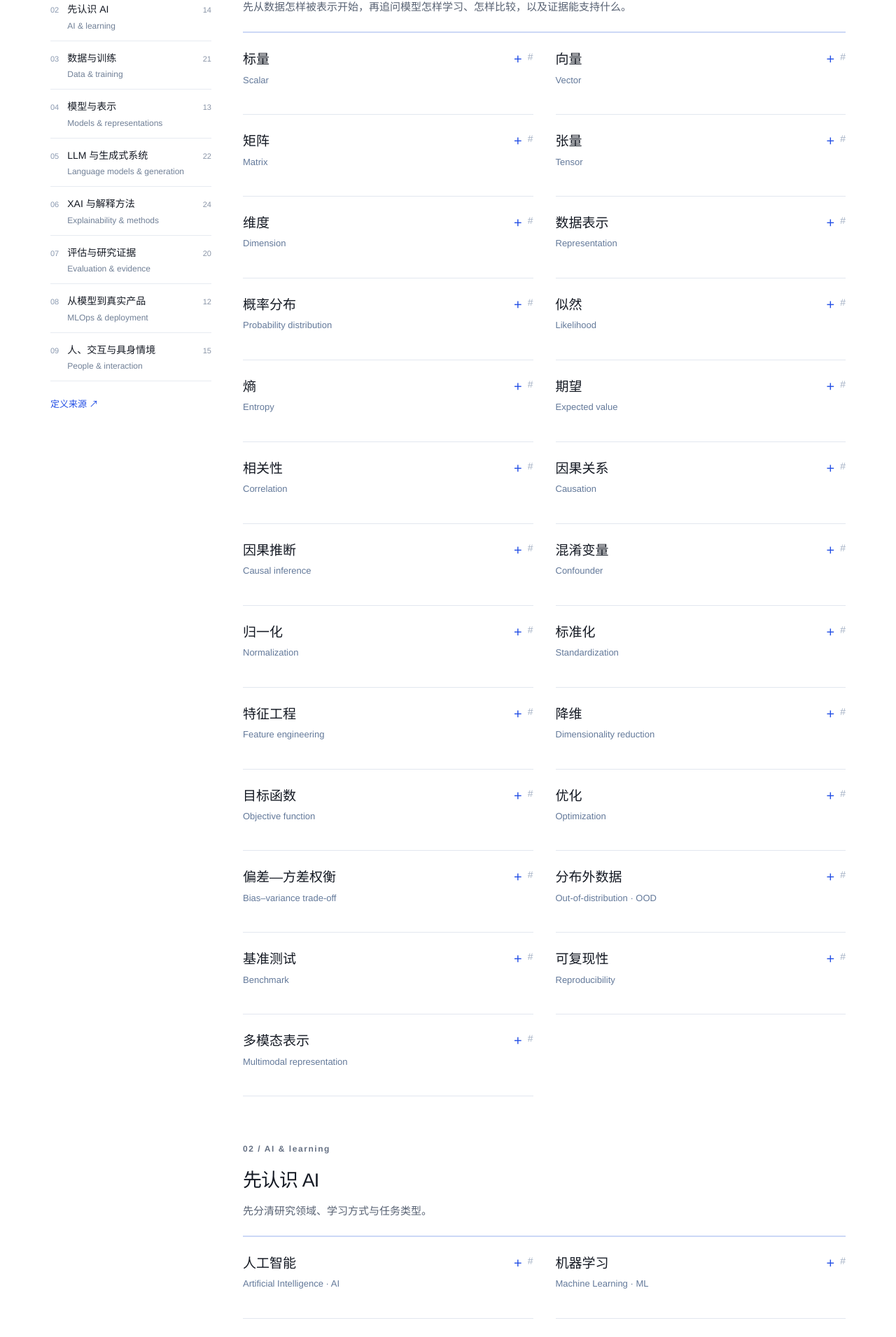
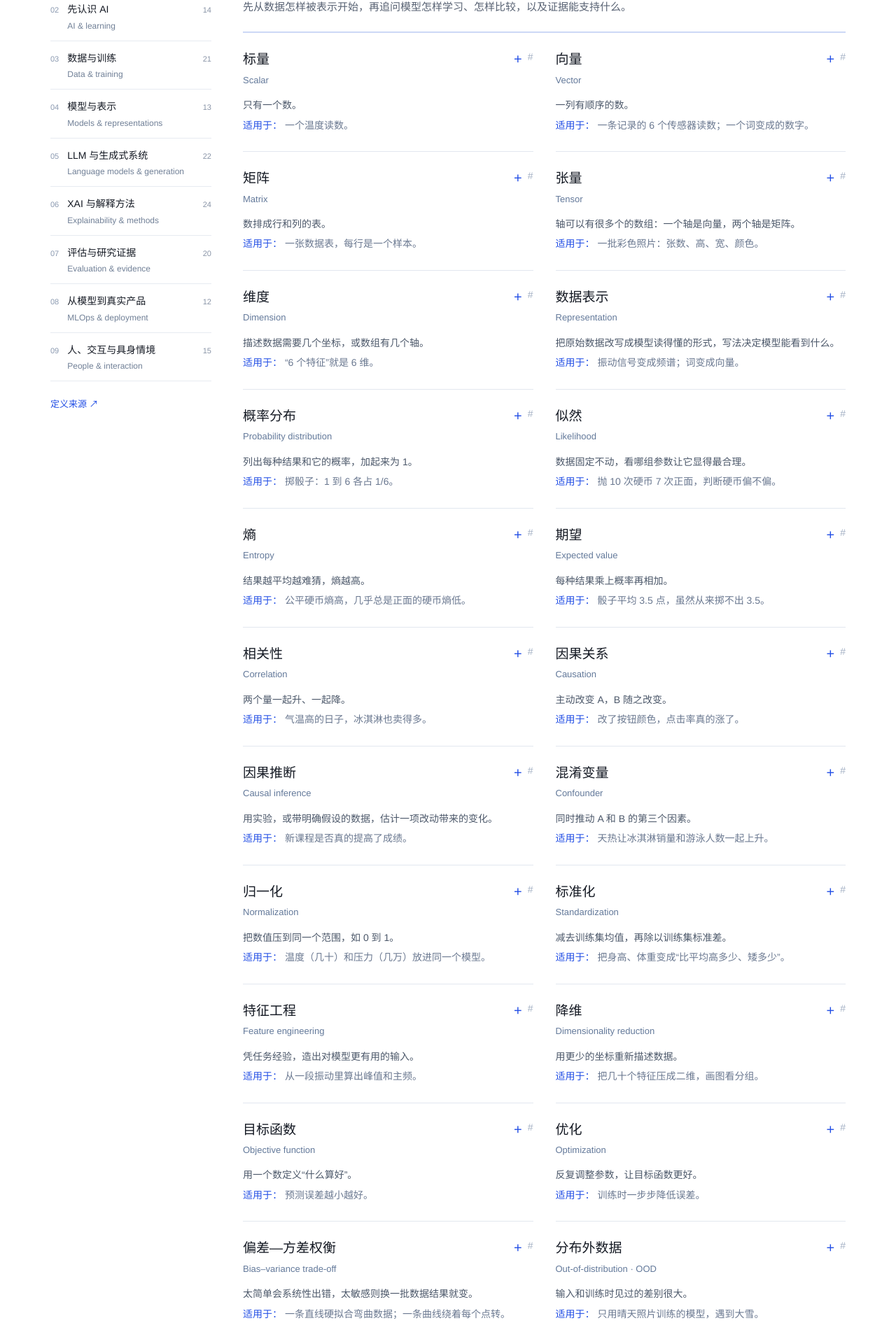
Before and after one commit to limbohoo/xai_fieldnote, a Next.js app: page /glossary in a window 1280 px wide. Shown: the part 614-2525 px from the top of the page at 70% size. Built offline with nearby package versions, Linux system fonts and the light colour scheme.

Commit message:
Glossary foundations: short mechanism + plain example lines; expanded view keeps full definition (#11)

```diff
--- a/app/glossary-data.ts
+++ b/app/glossary-data.ts
@@ -302,6 +302,8 @@ export const glossaryGroups = [
         'fundamentals',
         ['vector', 'matrix'],
         '自拟例：把“本次抓取用了 2.4 秒”作为一个标量输入，不能直接表达整段运动轨迹。',
+        '只有一个数。',
+        '一个温度读数。',
       ),
       t(
         'vector',
@@ -311,6 +313,8 @@ export const glossaryGroups = [
         'fundamentals',
         ['scalar', 'matrix', 'tensor', 'representation'],
         '自拟例：用 [耳朵角度、眼睛开合、动作幅度] 组成一个向量，模型才能把这三个线索一起处理。',
+        '一列有顺序的数。',
+        '一条记录的 6 个传感器读数；一个词变成的数字。',
       ),
       t(
         'matrix',
@@ -320,6 +324,8 @@ export const glossaryGroups = [
         'fundamentals',
         ['vector', 'tensor', 'objective-function'],
         '自拟例：把 100 个样本的 6 个特征排成 100×6 的矩阵后，线性模型可以一次处理整批数据。',
+        '数排成行和列的表。',
+        '一张数据表，每行是一个样本。',
       ),
       t(
         'tensor',
@@ -329,6 +335,8 @@ export const glossaryGroups = [
         'tensor',
         ['scalar', 'vector', 'matrix', 'multimodal-representation'],
         '自拟例：一批彩色图片可以用“批次×高度×宽度×颜色通道”的张量表示。',
+        '轴可以有很多个的数组：一个轴是向量，两个轴是矩阵。',
+        '一批彩色照片：张数、高、宽、颜色。',
       ),
       t(
         'dimension',
@@ -338,6 +346,8 @@ export const glossaryGroups = [
         'fundamentals',
         ['vector', 'dimensionality-reduction', 'feature-engineering'],
         '自拟例：一个含 300 个特征的向量有 300 个坐标；把它压到 20 维会改变信息的取舍。',
+        '描述数据需要几个坐标，或数组有几个轴。',
+        '“6 个特征”就是 6 维。',
       ),
       t(
         'representation',
@@ -347,6 +357,8 @@ export const glossaryGroups = [
         'representation',
         ['feature', 'embedding', 'multimodal-representation'],
         '自拟例：把一段视频表示成逐帧像素，和表示成动作速度与姿态变化，模型可利用的线索并不相同。',
+        '把原始数据改写成模型读得懂的形式，写法决定模型能看到什么。',
+        '振动信号变成频谱；词变成向量。',
       ),
       t(
         'probability-distribution',
@@ -356,6 +368,8 @@ export const glossaryGroups = [
         'probability',
         ['likelihood', 'uncertainty', 'calibration'],
         '自拟例：模型不只输出“害怕”，还可以给出害怕 0.6、警觉 0.3、平静 0.1 的分布。',
+        '列出每种结果和它的概率，加起来为 1。',
+        '掷骰子：1 到 6 各占 1/6。',
       ),
       t(
         'likelihood',
@@ -365,6 +379,8 @@ export const glossaryGroups = [
         'likelihood',
         ['probability-distribution', 'objective-function'],
         '自拟例：观察到一批硬币结果后，似然比较不同的正面概率，哪一个更能解释这批结果。',
+        '数据固定不动，看哪组参数让它显得最合理。',
+        '抛 10 次硬币 7 次正面，判断硬币偏不偏。',
       ),
       t(
         'entropy',
@@ -374,6 +390,8 @@ export const glossaryGroups = [
         'fundamentals',
         ['probability-distribution', 'dimensionality-reduction'],
         '自拟例：五个类别概率都接近 0.2 时，模型的分类分布比几乎全押在一个类别上更不确定。',
+        '结果越平均越难猜，熵越高。',
+        '公平硬币熵高，几乎总是正面的硬币熵低。',
       ),
       t(
         'expectation',
@@ -383,6 +401,8 @@ export const glossaryGroups = [
         'expectation',
         ['probability-distribution', 'objective-function'],
         '自拟例：若不同维修方案各有发生概率，用各方案成本的概率加权平均可以估计期望成本。',
+        '每种结果乘上概率再相加。',
+        '骰子平均 3.5 点，虽然从来掷不出 3.5。',
       ),
       t(
         'correlation',
@@ -392,6 +412,8 @@ export const glossaryGroups = [
         'correlation',
         ['causation', 'causal-inference', 'feature-engineering'],
         '自拟例：夏天冰淇淋销量与溺水事件都上升，温度可能同时影响二者；销量本身未必造成溺水。',
+        '两个量一起升、一起降。',
+        '气温高的日子，冰淇淋也卖得多。',
       ),
       t(
         'causation',
@@ -401,6 +423,8 @@ export const glossaryGroups = [
         'causation',
         ['correlation', 'causal-inference', 'confounder'],
         '自拟例：把传感器曝光时间调长后，若在其他条件相同的实验中确实改变识别错误率，才有理由讨论因果作用。',
+        '主动改变 A，B 随之改变。',
+        '改了按钮颜色，点击率真的涨了。',
       ),
       t(
         'causal-inference',
@@ -410,6 +434,8 @@ export const glossaryGroups = [
         'causal-inference',
         ['causation', 'confounder', 'intervention'],
         '自拟例：比较“开启提示”和“不开启提示”对完成率的影响时，要说明随机分组或调整混淆因素的方法。',
+        '用实验，或带明确假设的数据，估计一项改动带来的变化。',
+        '新课程是否真的提高了成绩。',
       ),
       t(
         'confounder',
@@ -419,6 +445,8 @@ export const glossaryGroups = [
         'causal-inference',
         ['causal-inference', 'correlation'],
         '自拟例：用户经验同时影响是否开启辅助功能和任务完成率，若不考虑经验，功能效果可能被高估。',
+        '同时推动 A 和 B 的第三个因素。',
+        '天热让冰淇淋销量和游泳人数一起上升。',
       ),
       t(
         'normalization',
@@ -428,6 +456,8 @@ export const glossaryGroups = [
         'preprocessing',
         ['standardization', 'feature-engineering'],
         '自拟例：把像素值从 0–255 映射到 0–1，能避免像素的数值范围压过其他输入特征。',
+        '把数值压到同一个范围，如 0 到 1。',
+        '温度（几十）和压力（几万）放进同一个模型。',
       ),
       t(
         'standardization',
@@ -437,6 +467,8 @@ export const glossaryGroups = [
         'standardization',
         ['normalization', 'data-leakage', 'feature-engineering'],
         '自拟例：标准化时只用训练集统计量；若把测试集均值也算进去，评估信息就提前泄漏了。',
+        '减去训练集均值，再除以训练集标准差。',
+        '把身高、体重变成“比平均高多少、矮多少”。',
       ),
       t(
         'feature-engineering',
@@ -446,6 +478,8 @@ export const glossaryGroups = [
         'feature-engineering',
         ['feature', 'representation', 'normalization'],
         '自拟例：从原始时间戳构造“是否周末”和“距上次事件的小时数”，可能比直接输入日期更有用。',
+        '凭任务经验，造出对模型更有用的输入。',
+        '从一段振动里算出峰值和主频。',
       ),
       t(
         'dimensionality-reduction',
@@ -455,6 +489,8 @@ export const glossaryGroups = [
         'dimensionality-reduction',
         ['dimension', 'representation', 'embedding'],
         '自拟例：把 200 维传感器特征压到 2 维便于画图，但图上相近不等于原任务预测一定相近。',
+        '用更少的坐标重新描述数据。',
+        '把几十个特征压成二维，画图看分组。',
       ),
       t(
         'objective-function',
@@ -464,6 +500,8 @@ export const glossaryGroups = [
         'objective',
         ['loss', 'optimization', 'likelihood'],
         '自拟例：训练分类器时把错误惩罚和模型复杂度一起写入目标，表示“准确且不过度复杂”比单看准确率更好。',
+        '用一个数定义“什么算好”。',
+        '预测误差越小越好。',
       ),
       t(
         'optimization',
@@ -473,6 +511,8 @@ export const glossaryGroups = [
         'optimization',
         ['objective-function', 'gradient-descent', 'learning-rate'],
         '自拟例：梯度下降把训练损失降下去后，还要用未见数据检查是否只是记住了训练样本。',
+        '反复调整参数，让目标函数更好。',
+        '训练时一步步降低误差。',
       ),
       t(
         'bias-variance',
@@ -482,6 +522,8 @@ export const glossaryGroups = [
         'bias-variance',
         ['overfitting', 'underfitting', 'generalization'],
         '自拟例：过于简单的直线可能欠拟合，过于灵活的曲线可能随训练样本摆动，验证集帮助比较这种取舍。',
+        '太简单会系统性出错，太敏感则换一批数据结果就变。',
+        '一条直线硬拟合弯曲数据；一条曲线绕着每个点转。',
       ),
       t(
         'out-of-distribution',
@@ -491,6 +533,8 @@ export const glossaryGroups = [
         'ood',
         ['generalization', 'robustness', 'data-drift'],
         '自拟例：只看室内光线训练的相机模型遇到夜间户外画面，输入可能已分布外，原来的准确率不能直接外推。',
+        '输入和训练时见过的差别很大。',
+        '只用晴天照片训练的模型，遇到大雪。',
       ),
       t(
         'benchmark',
@@ -500,6 +544,8 @@ export const glossaryGroups = [
         'benchmark',
         ['accuracy', 'cross-validation', 'reproducibility'],
         '自拟例：两个模型在同一公开测试集上的分数可比较，但这不等于它们在不同用户或新设备上同样可靠。',
+        '同一套任务和指标，让不同方法公平比较。',
+        '几个模型在同一份测试集上比分数。',
       ),
       t(
         'reproducibility',
@@ -509,6 +555,8 @@ export const glossaryGroups = [
         'reproducibility',
         ['experiment-tracking', 'benchmark', 'model-card'],
         '自拟例：只报告最高分而不记录随机种子、数据划分和预处理，别人就难以复现这次比较。',
+        '别人用你的数据和步骤，能得到相近结果。',
+        '论文附上代码和数据，读者能自己画出同一张图。',
       ),
       t(
         'multimodal-representation',
@@ -518,6 +566,8 @@ export const glossaryGroups = [
         'multimodal',
         ['representation', 'embedding', 'tensor'],
         '自拟例：把一张猫的姿态图和描述“耳朵向后”编码到可比较的表示中，模型才能学习视觉线索与语言描述的对应。',
+        '把文字、图像、声音放进同一个空间，让它们能对应起来。',
+        '输入“海边日落”，搜到对应的照片。',
       ),
     ],
   },
--- a/app/glossary/glossary-view.tsx
+++ b/app/glossary/glossary-view.tsx
@@ -15,8 +15,7 @@ function GlossaryTerm({ term }: { term: Term }) {
   const note = term.note ? TERM_EN[term.id]?.note ?? term.note : undefined;
   const mechanism = TERM_EN[term.id]?.mechanism ?? term.mechanism;
   const goodFor = TERM_EN[term.id]?.goodFor ?? term.goodFor;
-  const expandedChinese = term.mechanism ? term.note ?? term.definition : term.definition;
-  const expandedEnglish = term.mechanism ? note ?? definition : definition;
+  const showDefinition = !term.mechanism || term.definition !== term.mechanism;
 
   useEffect(() => {
     const syncWithHash = () => setOpen(window.location.hash.slice(1) === term.id);
@@ -52,8 +51,8 @@ function GlossaryTerm({ term }: { term: Term }) {
         </div>
       )}
       <dd id={detailsId} hidden={!open}>
-        <p>{t(expandedChinese, expandedEnglish)}</p>
-        {term.note && !term.mechanism && <p className="term-note">{t(term.note, note ?? term.note)}</p>}
+        {showDefinition && <p>{t(term.definition, definition)}</p>}
+        {term.note && <p className="term-note">{t(term.note, note ?? term.note)}</p>}
         <div className="term-links">
           <a href={glossarySources[term.source].url} target="_blank" rel="noreferrer" title={glossarySources[term.source].title}>
             {t('定义参考 ↗', 'Definition source ↗')}
```
Also changed, not shown: app/glossary-en.ts (+25 -25 lines).
